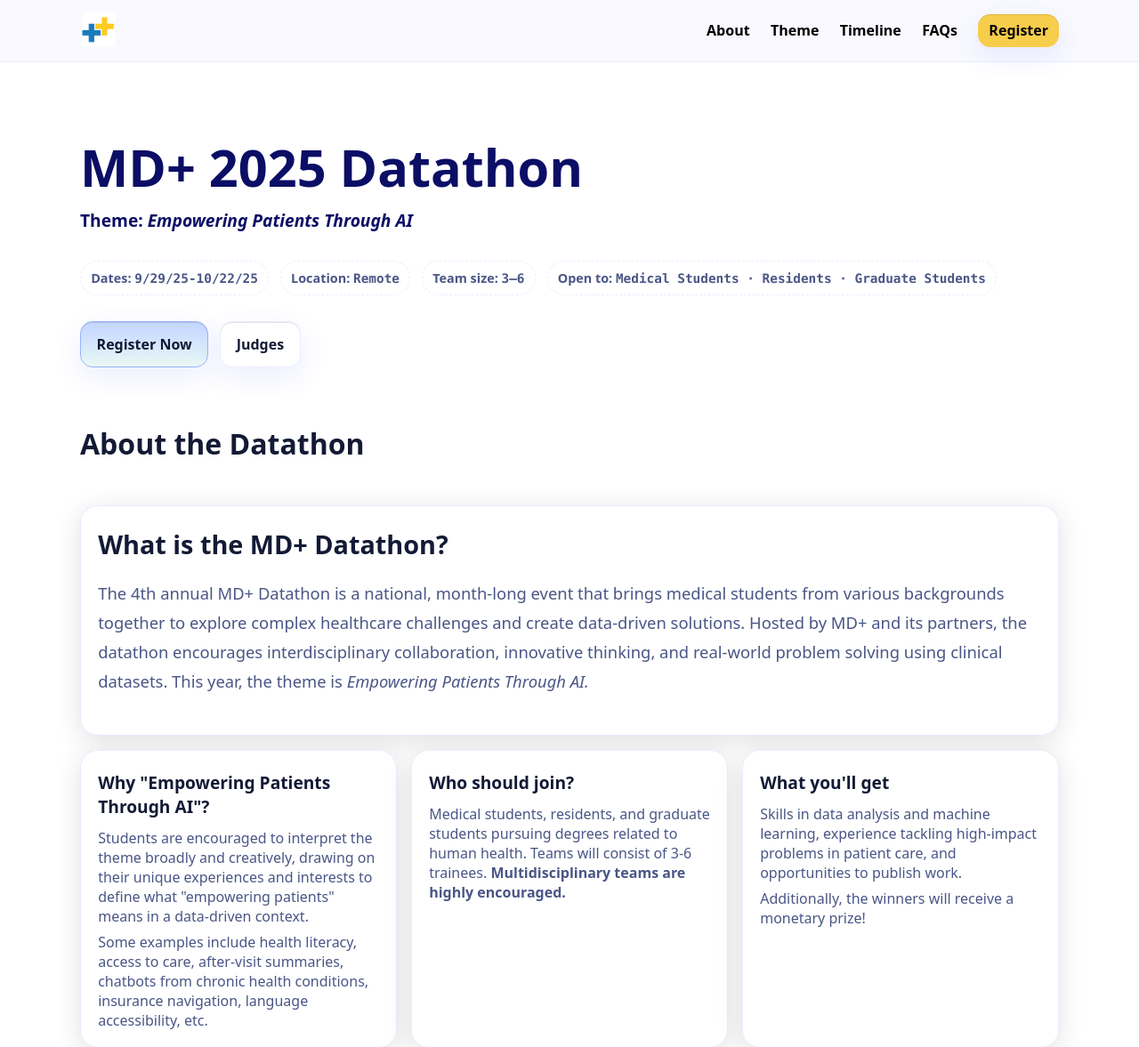
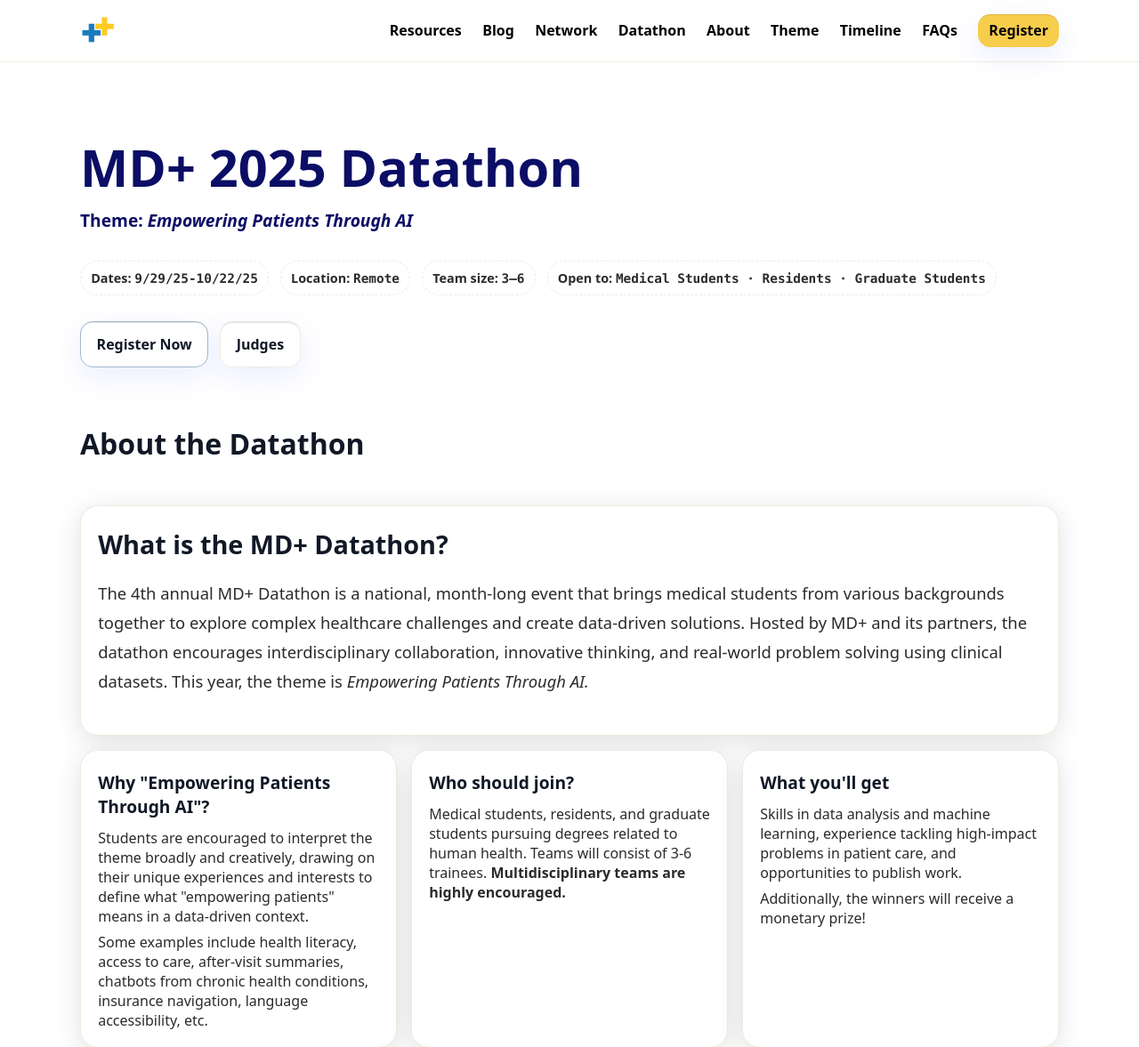
Before and after one commit to MDplusOfficial/MDplusDSAI, a Flask app: page /datathon/2025 in a window 1280 px wide. Shown: the top 1177 px of the page at 89% size. Run offline with Flask 2, Linux system fonts and the light colour scheme.

Commit message:
Update 2025 datathon page

```diff
--- a/app/templates/datathon2025.html
+++ b/app/templates/datathon2025.html
@@ -3,10 +3,9 @@
   <head>
     <link
     rel="icon"
-
     type="image/png"
     href="{{ url_for('static', filename='images/mdplus-logo.png') }}"
-  />
+    />
   <meta charset="utf-8" />
   <meta name="viewport" content="width=device-width, initial-scale=1" />
   <title>MD+ 2025 Datathon — Empowering Patients Through AI</title>
@@ -26,18 +25,6 @@
     --shadow: 0 10px 30px rgba(17,24,38,.06), 0 2px 10px rgba(17,24,38,.04);
     }
 
-    @media (prefers-color-scheme: light) {
-      :root {
-        --bg: #f7f8ff;
-        --bg-2: #eef1ff;
-        --text: #131a35;
-        --muted: #4a5686;
-        --brand: #3b5bfd;
-        --brand-2: #06c39d;
-        --card: #ffffff;
-        --ring: #dfe5ff;
-      }
-    }
     * { box-sizing: border-box; }
     html, body { height: 100%; }
     body {
@@ -127,6 +114,8 @@
     @media (min-width: 680px) { .kcard.sm-6{ grid-column: span 6; } }
   </style>
 </head>
+
+
 <body>
   <header>
     <div class="container nav">
@@ -134,6 +123,10 @@
         <img src="images/mdplus-logo.png" alt="MDplus logo" style="height:40px; width:auto;">
       </div>
       <nav aria-label="Primary">
+        <a href="/resources">Resources</a>
+        <a href="/blog">Blog</a>
+        <a href="/network">Network</a>
+        <a href="/datathon/2025" class="active">Datathon</a>
         <a href="#about">About</a>
         <a href="#theme">Theme</a>
         <a href="#timeline">Timeline</a>
```
